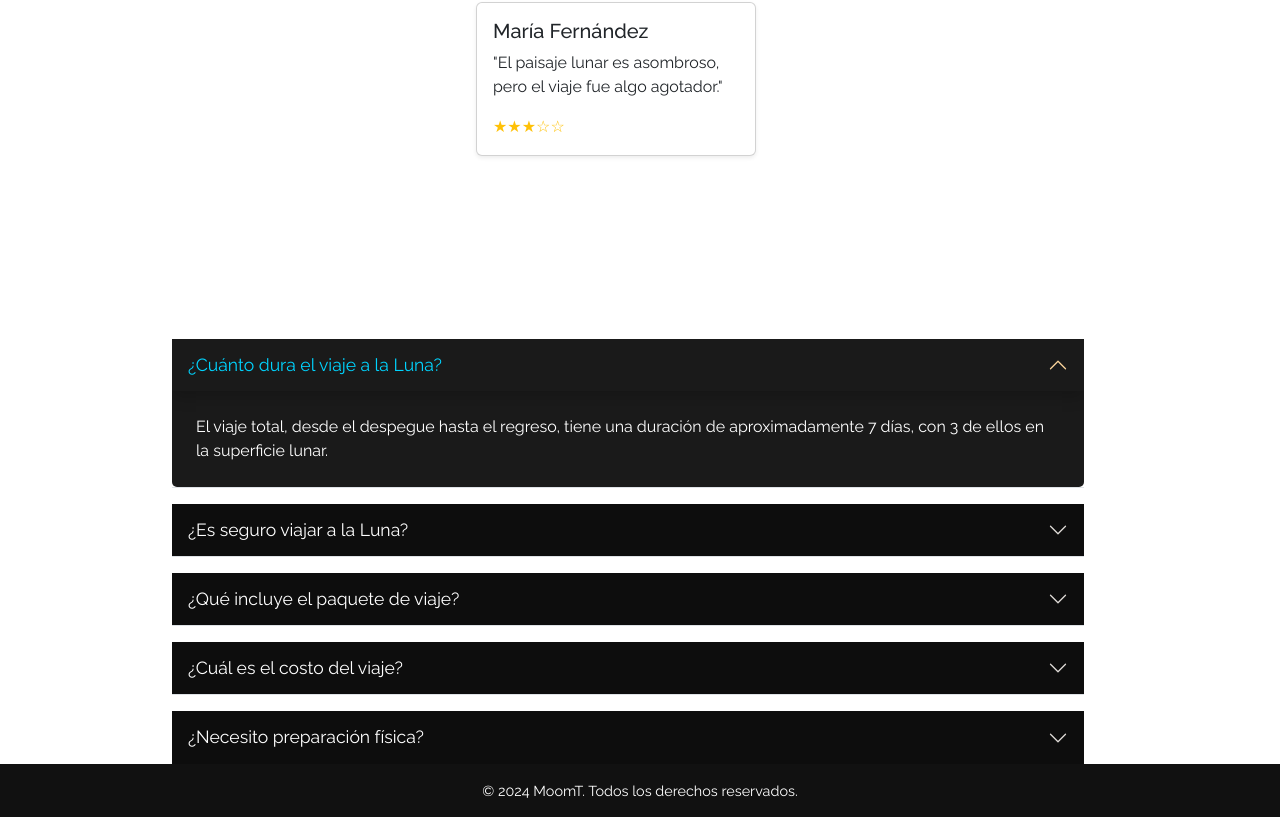
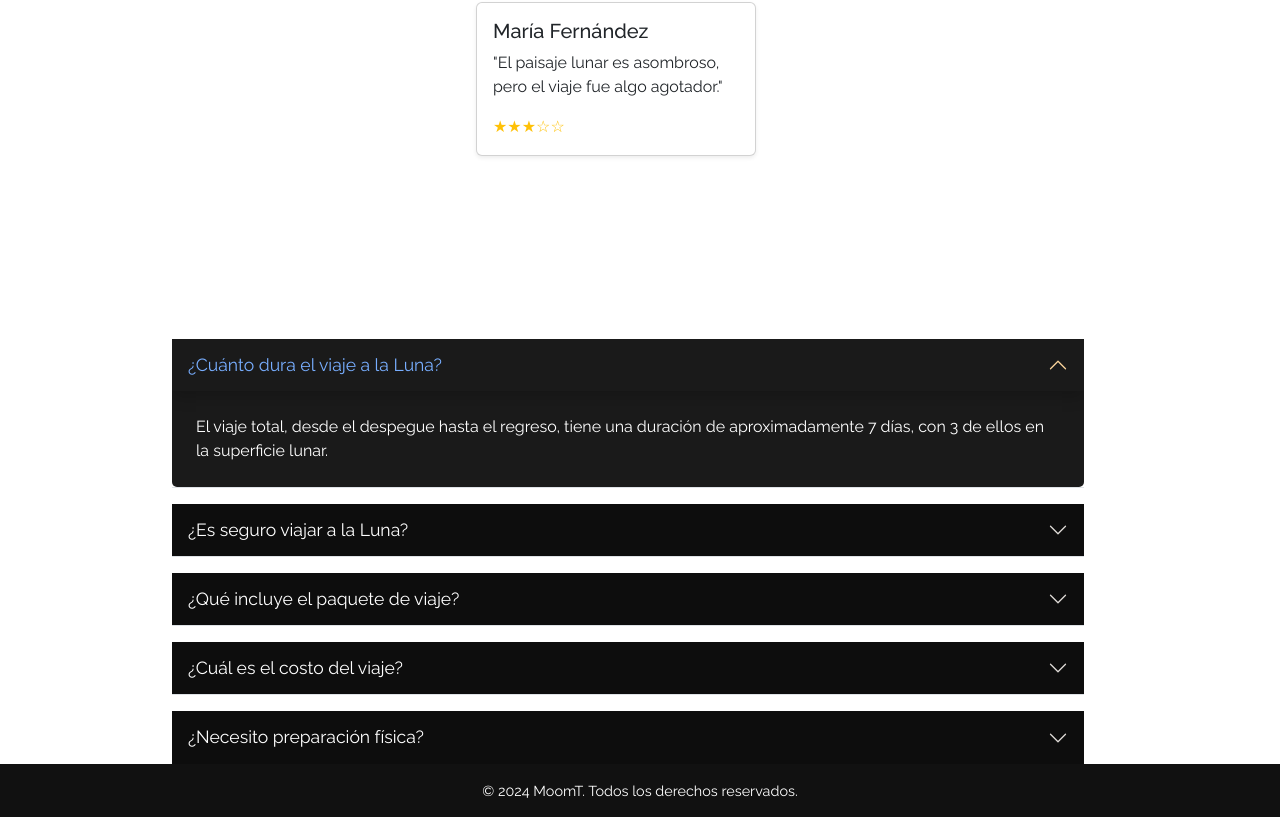
Before and after one commit to Sherna0303/web-space-travel-frontend, a React (Vite) app: page /#/home in a window 1280 px wide. Shown: the part 830-1647 px from the top of the page. Built offline with nearby package versions, Linux system fonts and the light colour scheme.

Commit message:
Change text color

```diff
--- a/src/app/ui/components/FAQ/index.tsx
+++ b/src/app/ui/components/FAQ/index.tsx
@@ -1,7 +1,7 @@
 import React from "react";
 import Accordion from "react-bootstrap/Accordion";
 import { Container } from "react-bootstrap";
-import "./style.css"; // Archivo CSS personalizado
+import "./style.css";
 
 const FAQ: React.FC = () => {
   return (
--- a/src/app/ui/components/FAQ/style.css
+++ b/src/app/ui/components/FAQ/style.css
@@ -18,8 +18,8 @@
   }
 
   .accordion-button:not(.collapsed) {
-    background-color: #1a1a1a; /* Cambia el color cuando está activo */
-    color: #00d4ff; /* Cambia el texto cuando está activo */
+    background-color: #1a1a1a;
+    color: #78aeff;
     border-radius: 5px 5px 0 0;
     box-shadow: 0 5px 15px rgba(0, 0, 0, 0.2);
   }
```
